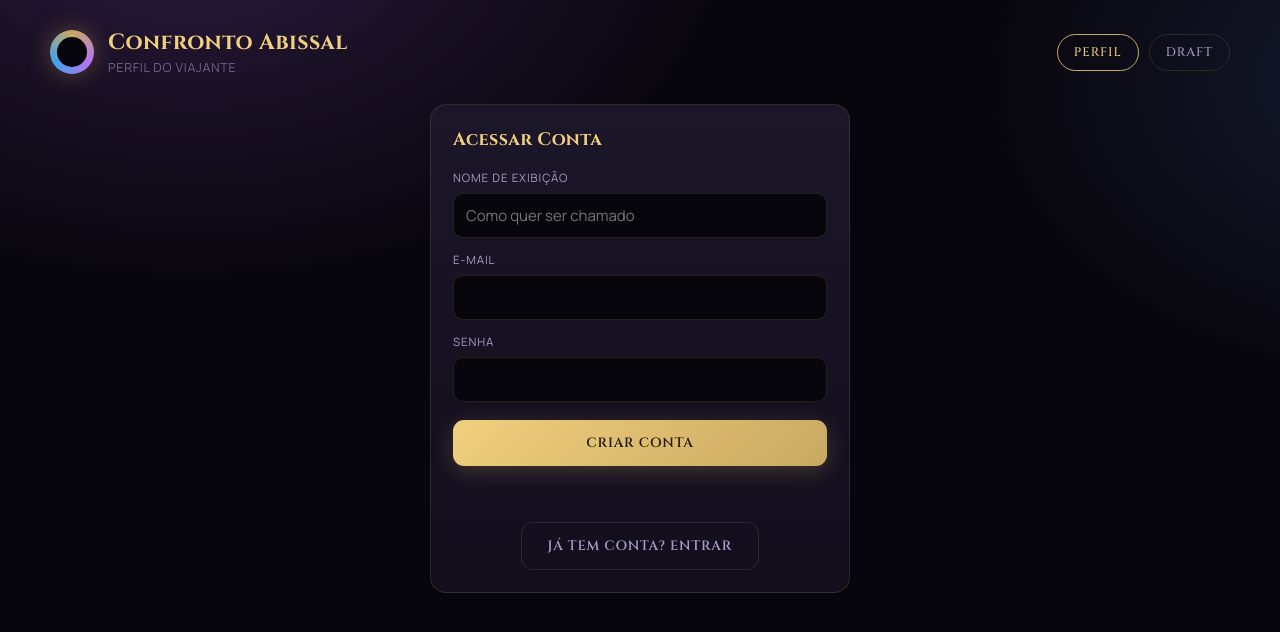
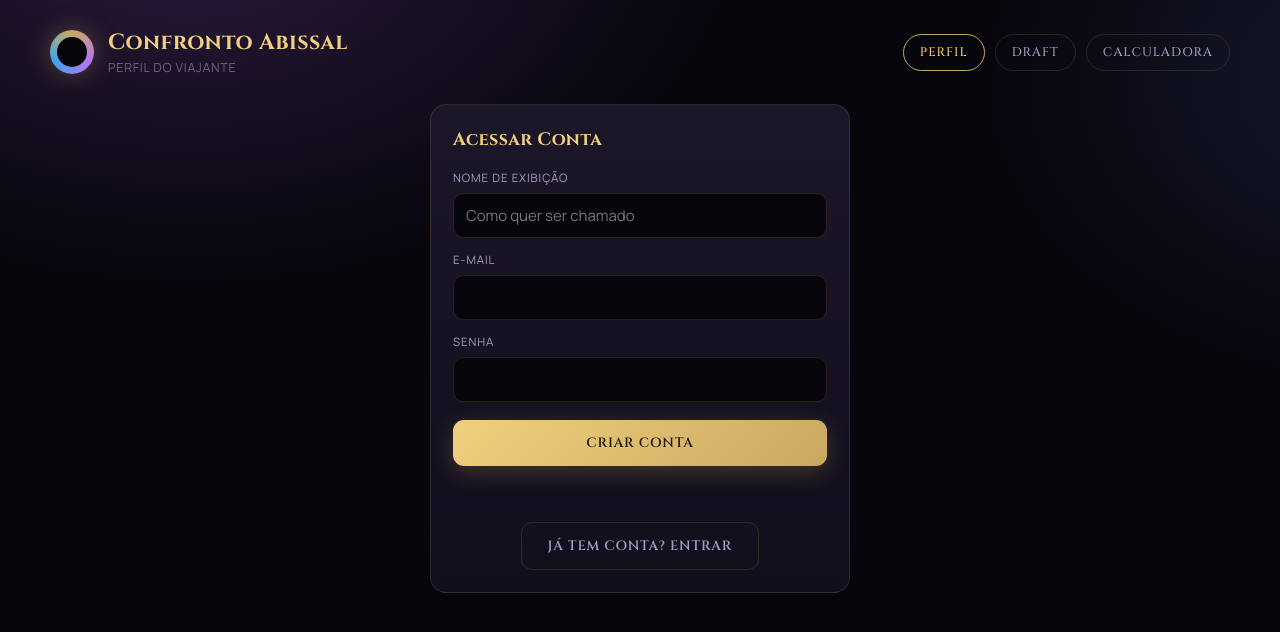
Before and after one commit to kenersoncruz743-arch/genshin1, a website: page public/index.html in a window 1280 px wide. Drawn offline with Linux system fonts and the light colour scheme.

Commit message:
Update index.html

```diff
--- a/public/index.html
+++ b/public/index.html
@@ -50,6 +50,7 @@
     <div class="navlinks">
       <a href="index.html" class="active">Perfil</a>
       <a href="draft.html">Draft</a>
+      <a href="calculadora.html">Calculadora</a>
       <a href="admin.html" id="navAdminLink" class="hidden">Admin</a>
     </div>
   </div>
```
